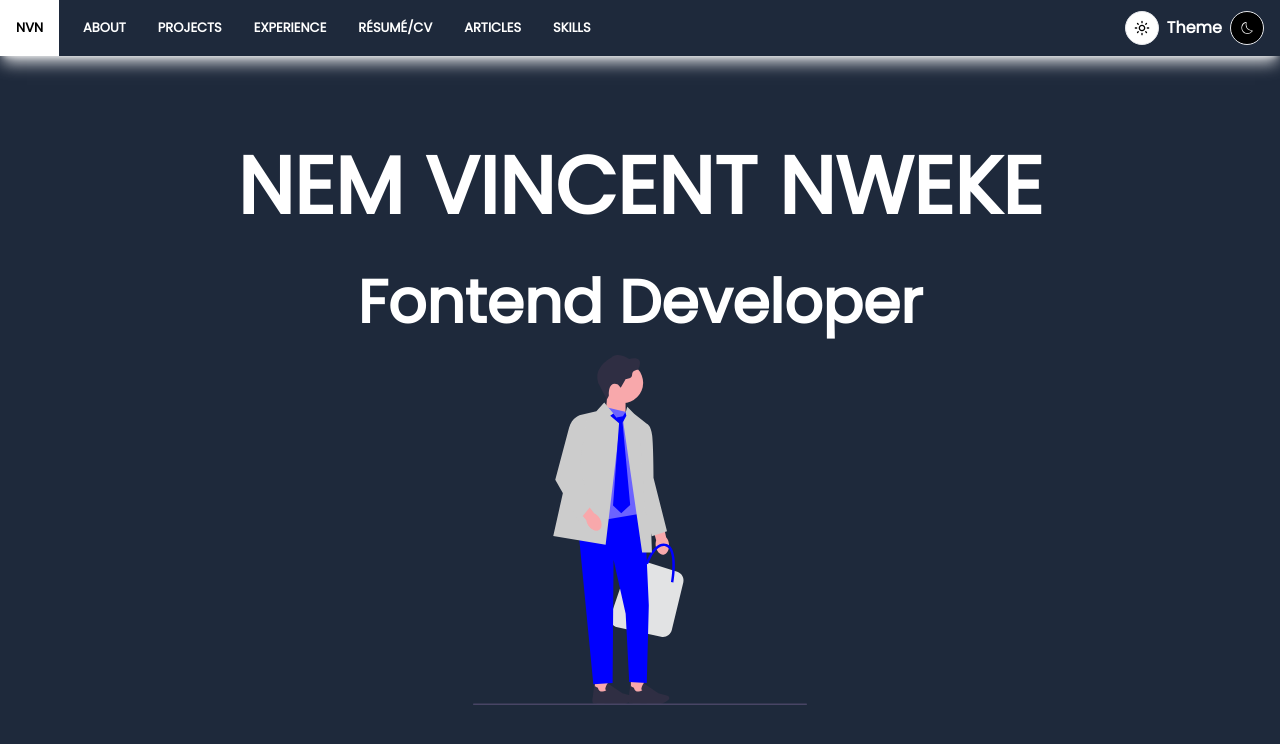
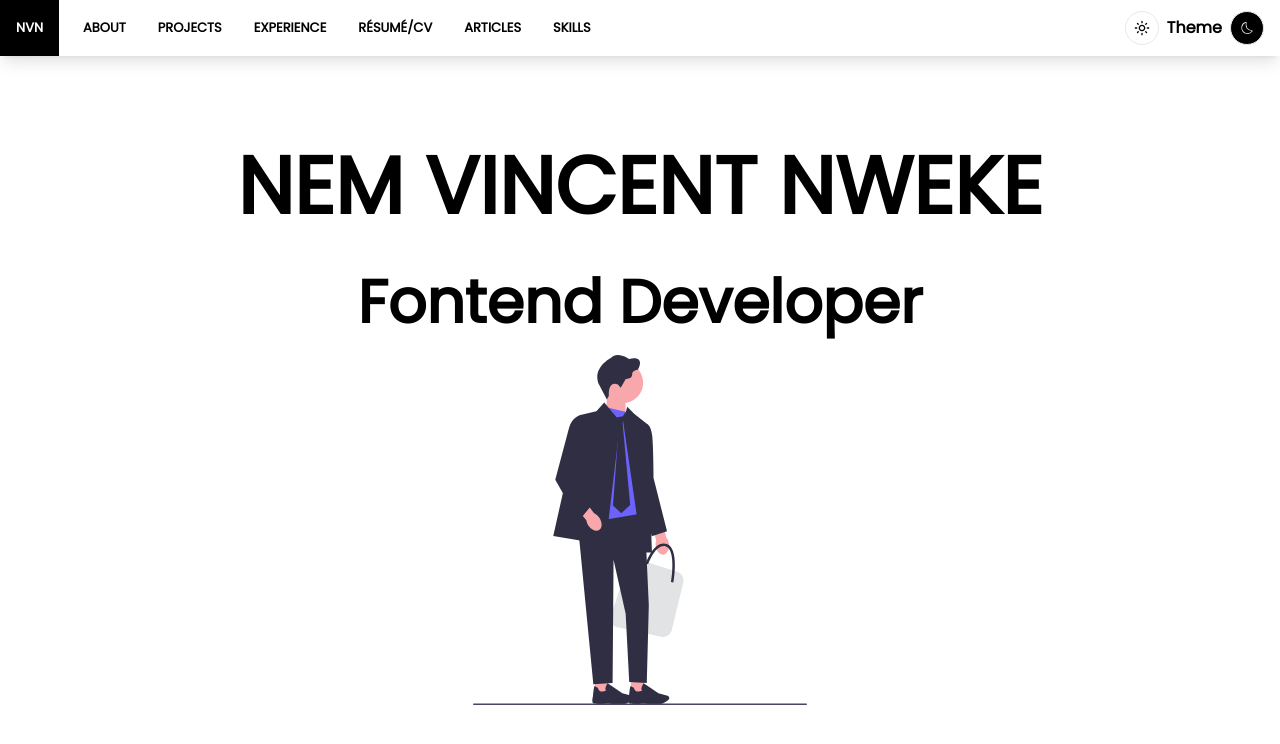
Before and after one commit to Nkemakolamuko/main-portfolio, a React (Vite) app: page / in a window 1280 px wide. Shown: the top 744 px of the page. Built offline with nearby package versions, Linux system fonts and the light colour scheme.

Commit message:
Adjust the landing page -- and the theme context value --

```diff
--- a/src/App.jsx
+++ b/src/App.jsx
@@ -15,7 +15,7 @@ import AllProjects from "./components/pages/components/projectPages/AllProjects"
 export const ThemeContext = createContext(null);
 
 function App() {
-  const [theme, setTheme] = useState("dark");
+  const [theme, setTheme] = useState("light");
   return (
     <ThemeContext.Provider value={{ theme, setTheme }}>
       <BrowserRouter>
--- a/src/components/pages/Home.jsx
+++ b/src/components/pages/Home.jsx
@@ -26,7 +26,7 @@ const Home = () => {
       {hamburger && <HeaderHamburger hideHamburger={handleHideHamburger} />}
       <ToastContainer position="top-left" />
       <div
-        className="flex flex-col items-center home gap-8 md:gap-0 h-[100vh] md:h-[93vh]"
+        className="flex flex-col items-center home gap-8 md:gap-0 h-[100vh] md:h-[91vh]"
         // data-theme="dark"
         data-theme={theme}
       >
```
